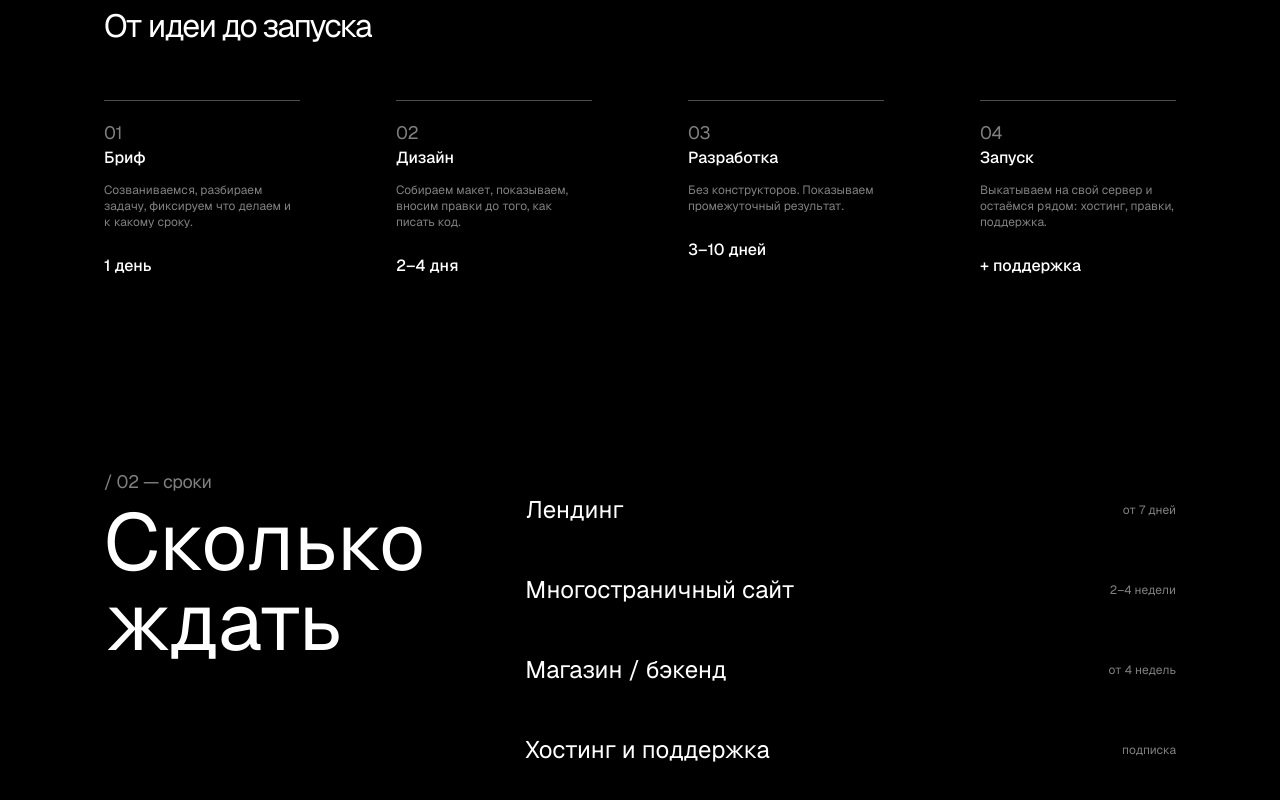
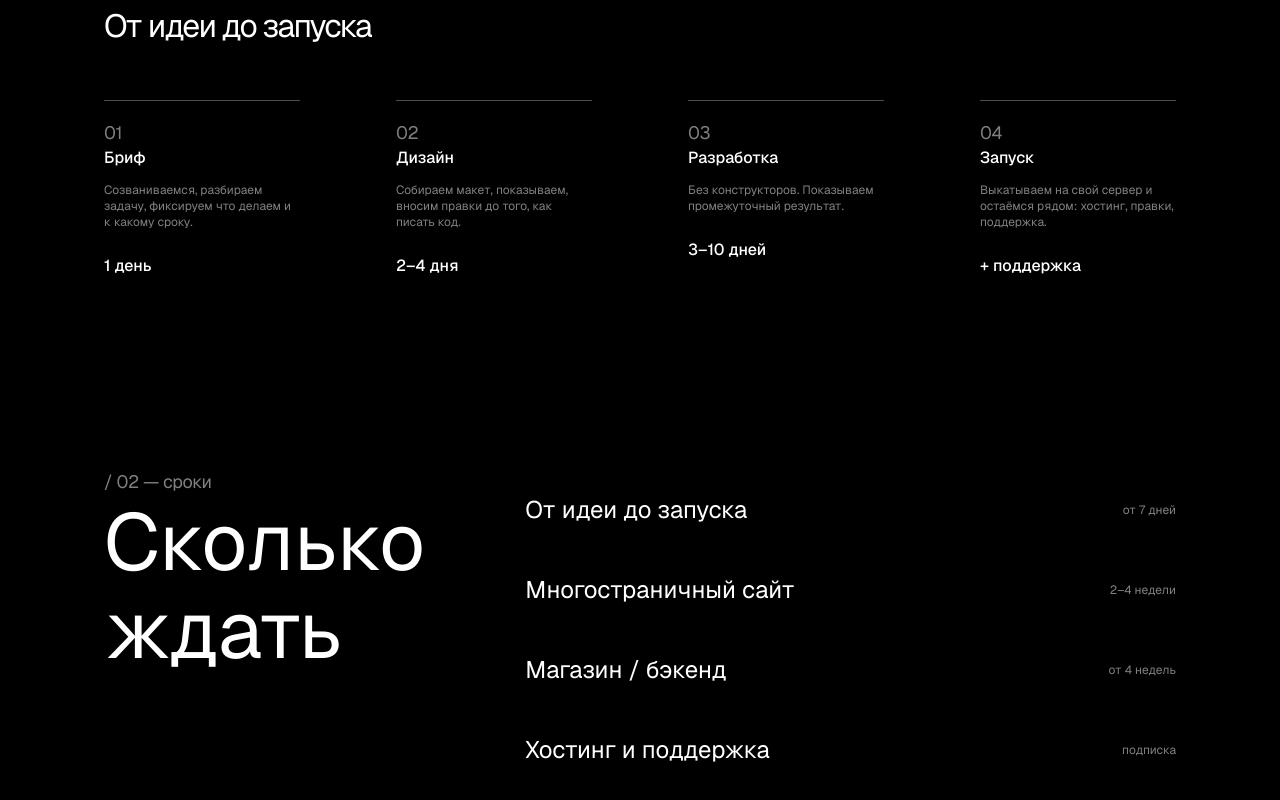
Before and after one commit to 111productionclub/111prodclub, a Next.js app in the folder frontend/: page / in a window 1280 px wide. Shown: the part 951-1751 px from the top of the page. Built offline with nearby package versions, Linux system fonts and the light colour scheme.

Commit message:
chores/home fixes

```diff
--- a/frontend/components/Timeline.tsx
+++ b/frontend/components/Timeline.tsx
@@ -5,7 +5,7 @@ type TimelineItem = {
 };
 
 const items: TimelineItem[] = [
-    { title: "Лендинг", duration: "от 7 дней" },
+    { title: "От идеи до запуска", duration: "от 7 дней" },
     { title: "Многостраничный сайт", duration: "2–4 недели" },
     { title: "Магазин / бэкенд", duration: "от 4 недель" },
     { title: "Хостинг и поддержка", duration: "подписка" },
@@ -15,7 +15,8 @@ export default function Timeline() {
         <section className="grid grid-cols-[1fr_2fr] gap-x-24 px-[104px] py-24">
             <div>
                 <SectionLabel>/ 02 — сроки</SectionLabel>
-                <h2 className="mt-2 text-[80px] leading-none">Сколько ждать</h2>
+                <h2 className="mt-2 text-[80px] leading-none">Сколько</h2>
+                <h2 className="mt-2 text-[80px] leading-none">ждать</h2>
             </div>
 
 
```
